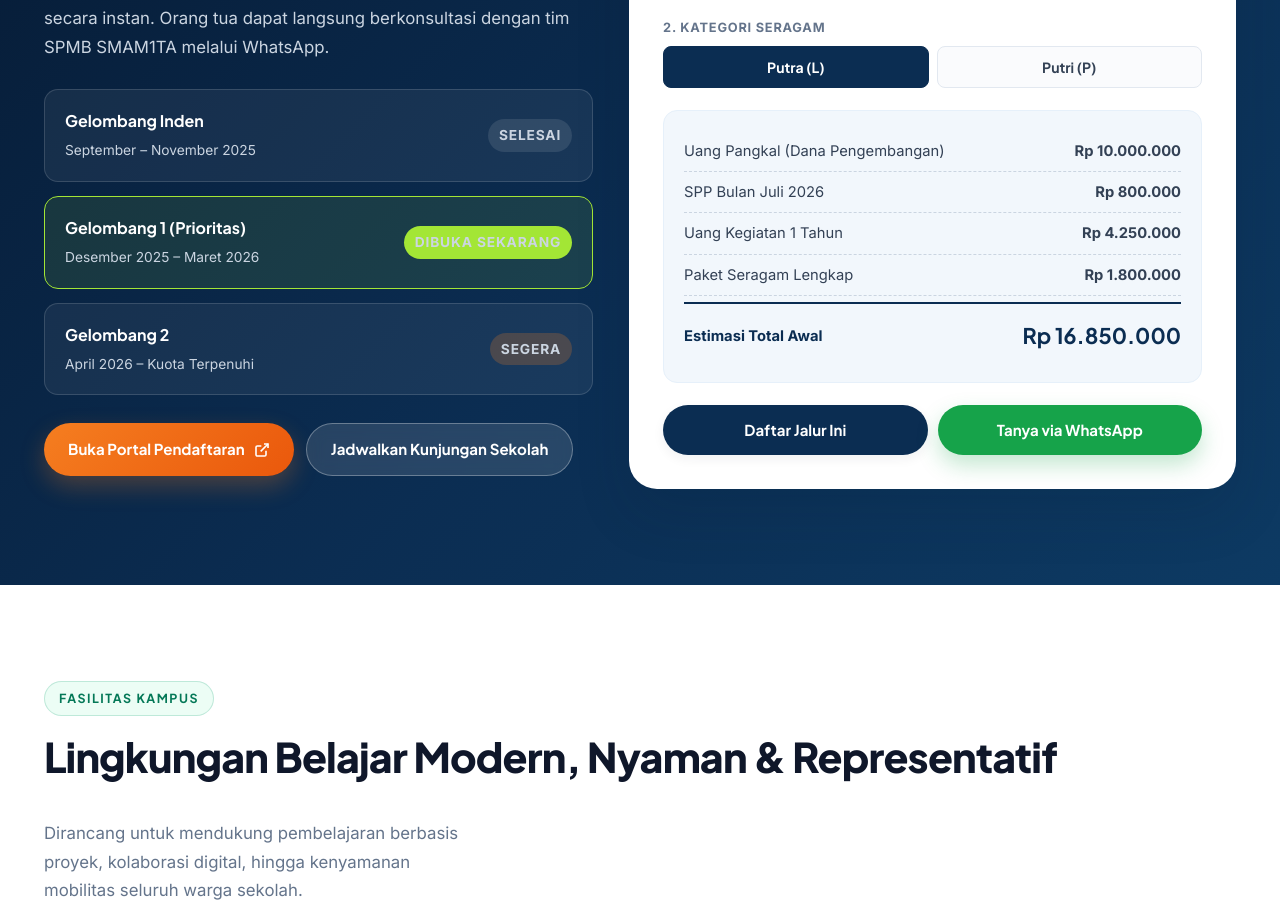
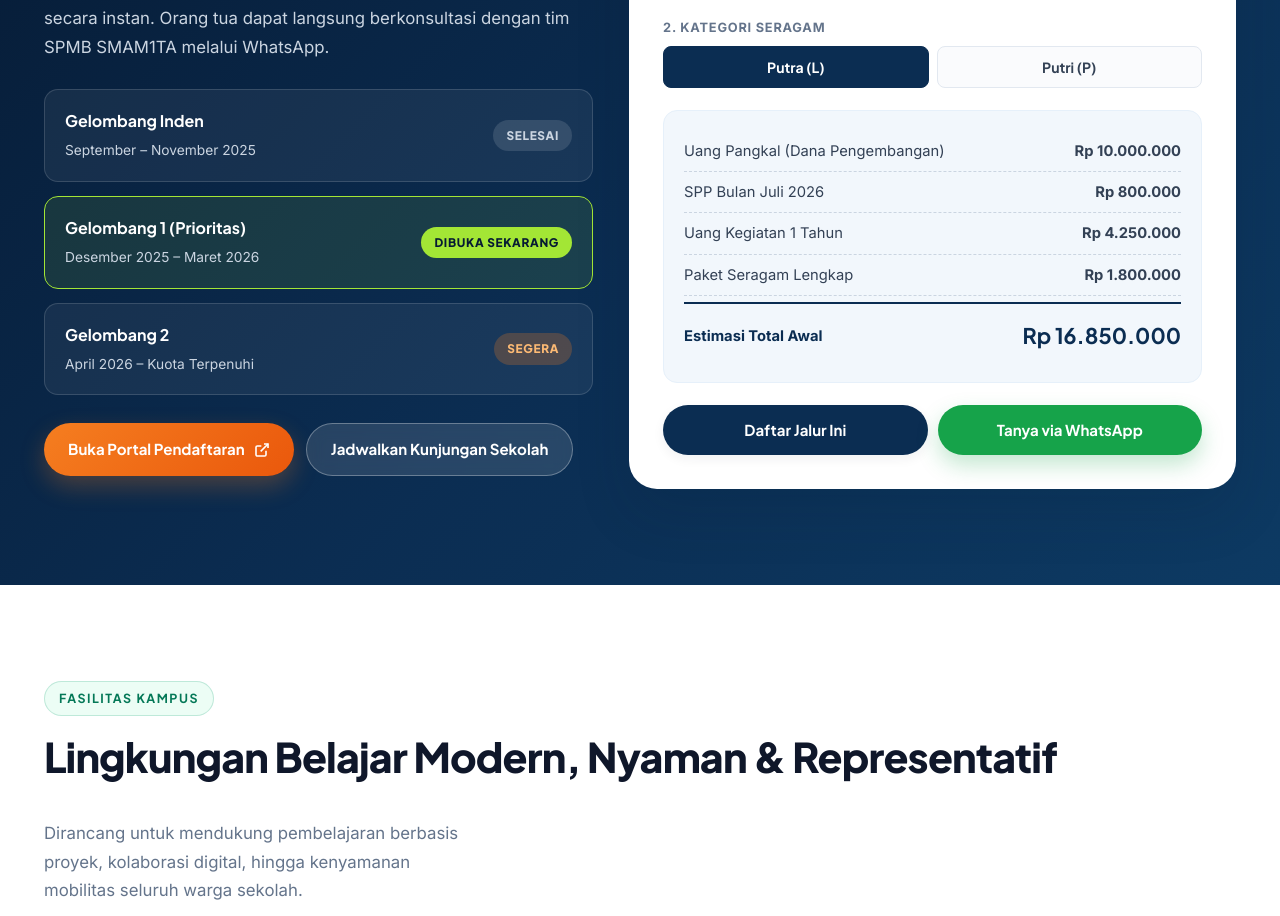
Before and after one commit to nazaa-arch/smam1ta-redesign, a plain HTML site: page index.html in a window 1280 px wide. Shown: the part 3503-4419 px from the top of the page. Drawn offline with nearby package versions, Linux system fonts and the light colour scheme; a web font is replaced by a local one.

Commit message:
Fix wave-badge text contrast specificity on SPMB status pills

```diff
--- a/styles.css
+++ b/styles.css
@@ -1267,33 +1267,34 @@ h1, h2, h3, h4, h5 {
   margin-bottom: 2px;
 }
 
-.wave-card span {
+.wave-card > div span {
   font-size: 0.86rem;
   color: #CBD5E1;
 }
 
-.wave-badge {
-  font-size: 0.72rem;
-  font-weight: 700;
+.wave-card .wave-badge {
+  font-family: var(--font-display);
+  font-size: 0.74rem;
+  font-weight: 800;
   text-transform: uppercase;
   letter-spacing: 0.06em;
-  padding: 5px 11px;
+  padding: 6px 13px;
   border-radius: var(--radius-pill);
   white-space: nowrap;
 }
 
-.wave-badge--closed {
-  background: rgba(255, 255, 255, 0.1);
-  color: #94A3B8;
-}
-
-.wave-badge--open {
+.wave-card .wave-badge--closed {
+  background: rgba(255, 255, 255, 0.12);
+  color: #CBD5E1;
+}
+
+.wave-card .wave-badge--open {
   background: var(--lime-400);
   color: var(--navy-950);
 }
 
-.wave-badge--upcoming {
-  background: rgba(245, 126, 32, 0.22);
+.wave-card .wave-badge--upcoming {
+  background: rgba(245, 126, 32, 0.24);
   color: #FDBA74;
 }
 
```
